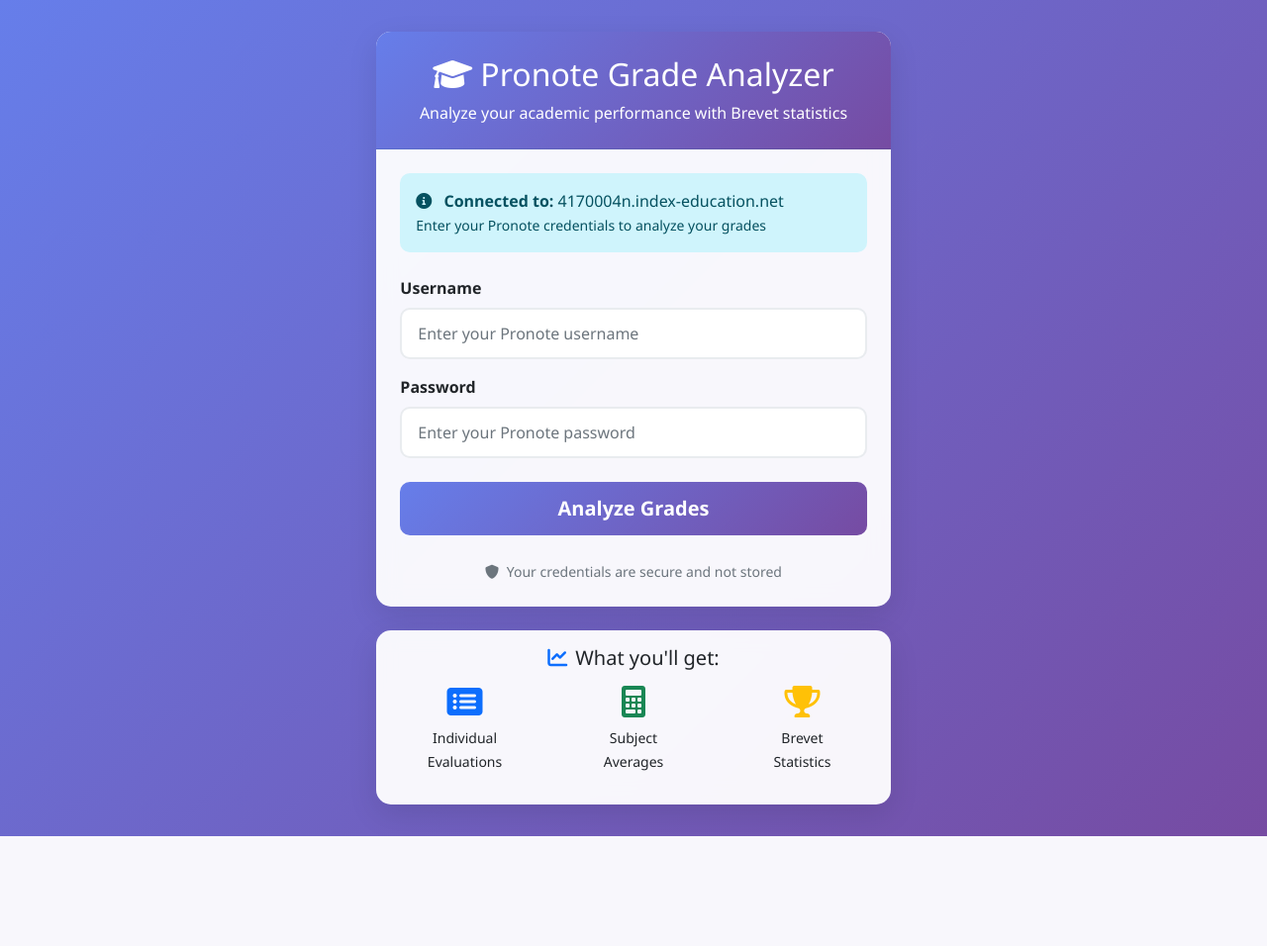
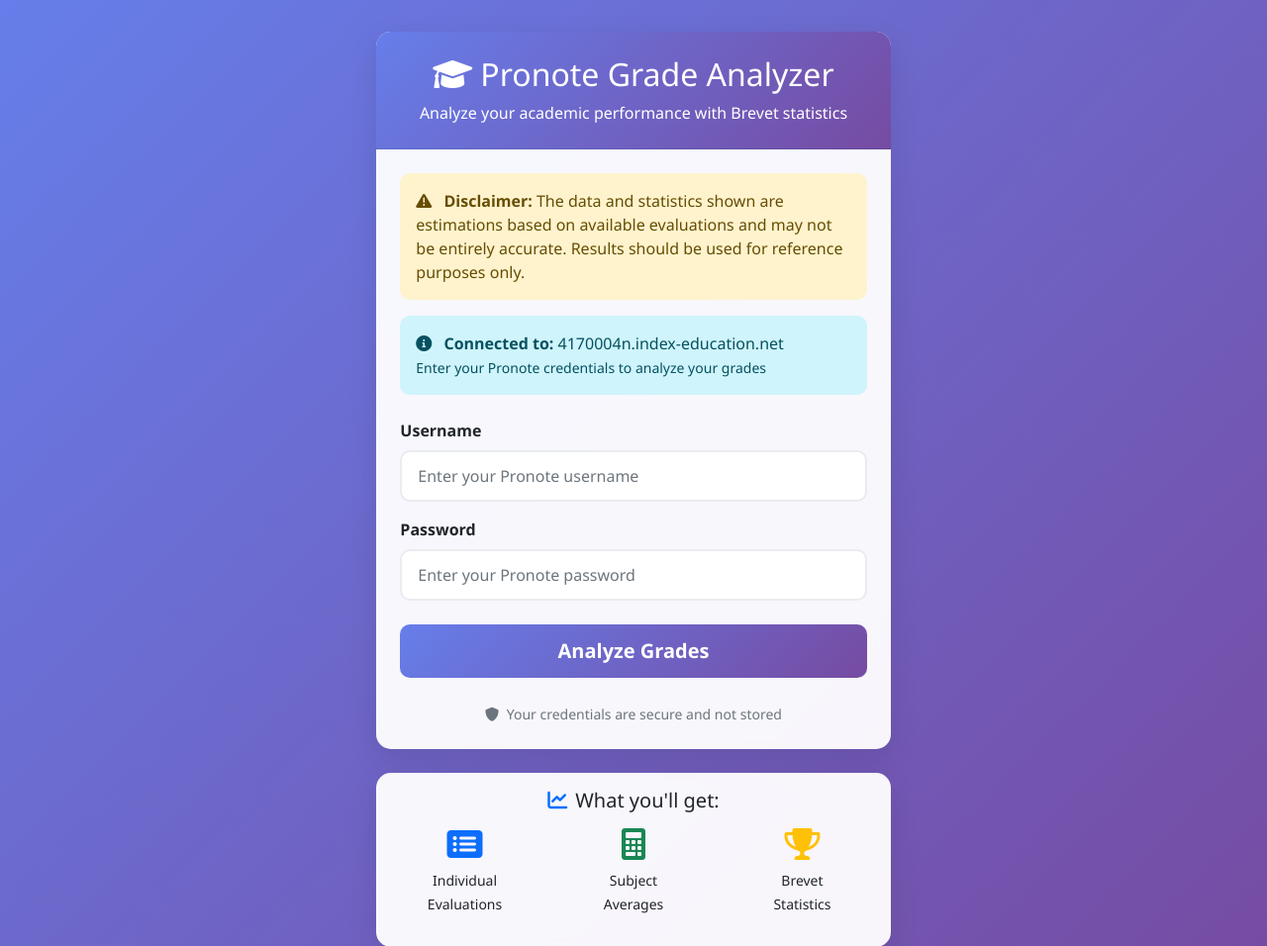
Before and after one commit to Gaphilly/Moyennisator-3000, a Flask app: page / in a window 1280 px wide. Shown: the top 956 px of the page at 99% size. Before the commit the page ends 845 px from the top, so only its background shows below. Run offline with Flask 3, Linux system fonts and the light colour scheme.

Commit message:
Add disclaimers to inform users about data estimations
Add disclaimer messages to index.html and results.html using alert components to indicate that displayed data and statistics are estimations and may not be entirely accurate.

Replit-Commit-Author: Agent
Replit-Commit-Session-Id: caf462b4-7674-4c68-8574-a1e34d976e02
Replit-Commit-Checkpoint-Type: full_checkpoint

```diff
--- a/templates/index.html
+++ b/templates/index.html
@@ -22,6 +22,13 @@
                         {% endfor %}
                     {% endif %}
                 {% endwith %}
+
+                <div class="mb-3">
+                    <div class="alert alert-warning" role="alert">
+                        <i class="fas fa-exclamation-triangle me-2"></i>
+                        <strong>Disclaimer:</strong> The data and statistics shown are estimations based on available evaluations and may not be entirely accurate. Results should be used for reference purposes only.
+                    </div>
+                </div>
 
                 <div class="mb-4">
                     <div class="alert alert-info" role="alert">
```
Also changed, not shown: templates/results.html (+9 -0 lines).
